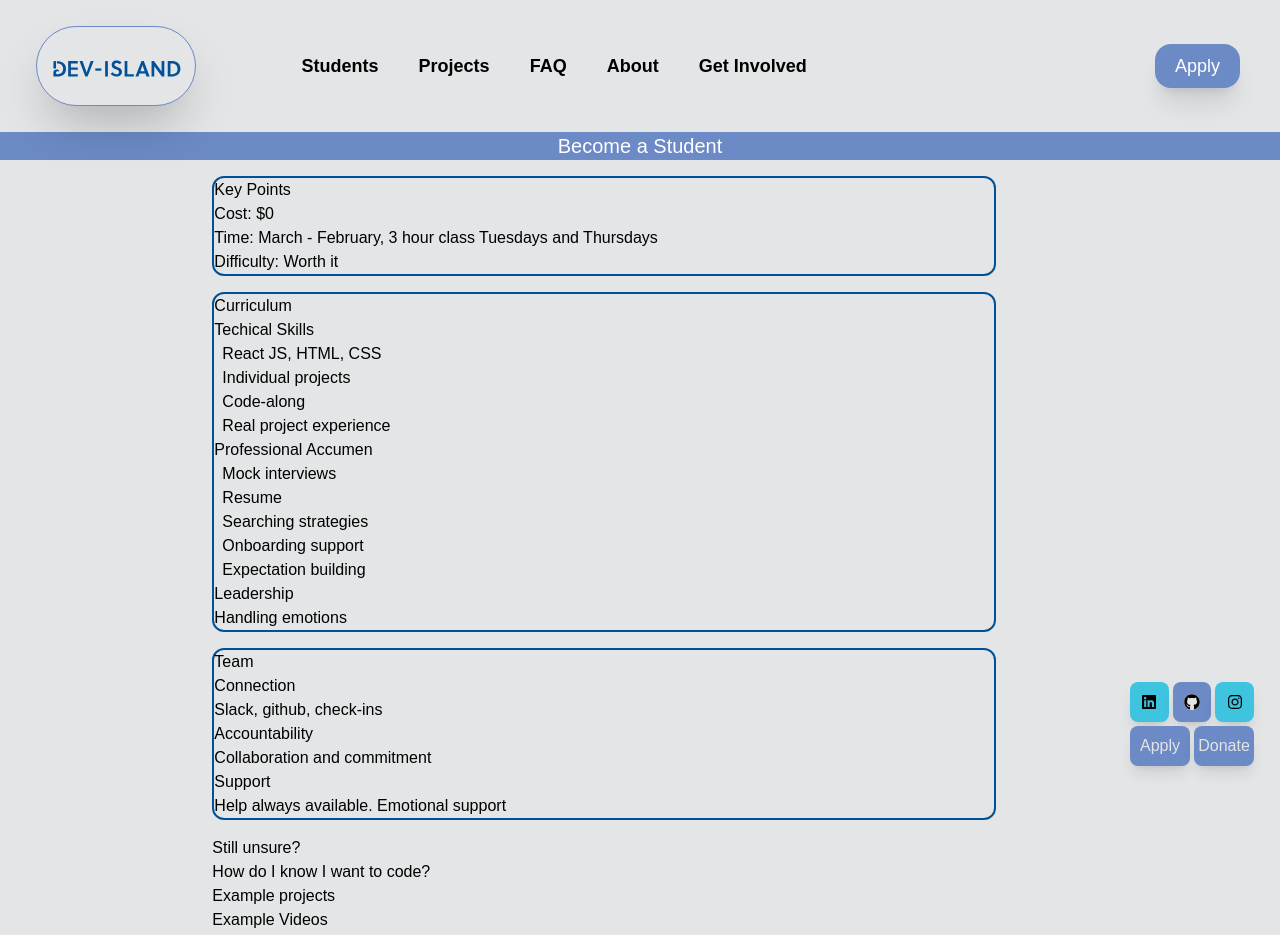
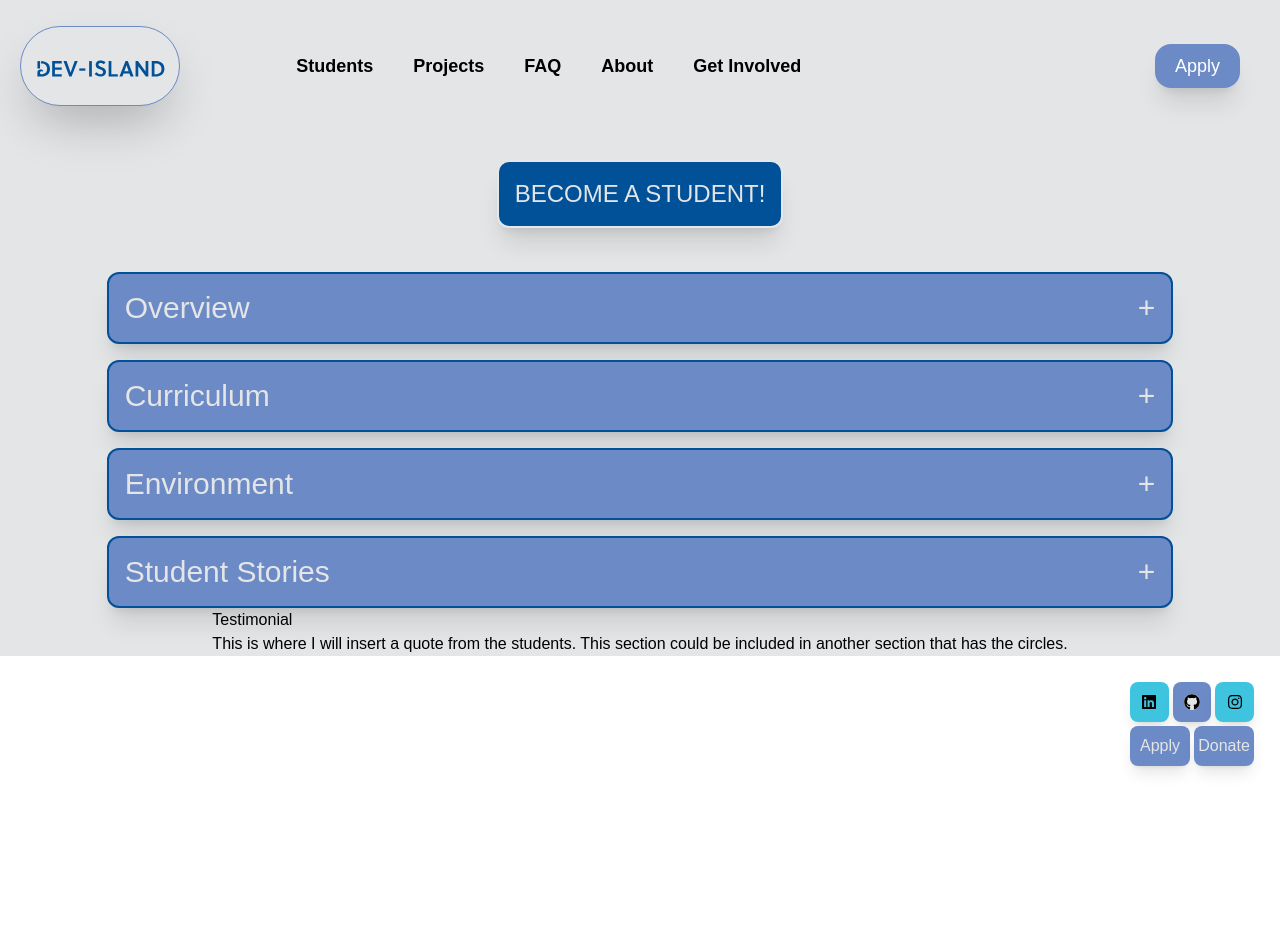
Before and after one commit to christian-faber/dev-island.org, a React (Create React App) app: page /students in a window 1280 px wide. Shown: the top 935 px of the page. After the commit the page ends 800 px from the top, so only its background shows below. Built offline with nearby package versions, Linux system fonts and the light colour scheme; a web font is replaced by a local one.

Commit message:
home page done

```diff
--- a/src/components/CallToAction.js
+++ b/src/components/CallToAction.js
@@ -18,7 +18,7 @@ export const CallToAction = () => {
         <li className="m-[2px] h-10 w-1/3 bg-misty text-black">
           <a
             href="https://github.com/orgs/dev-island/"
-            className="h-full w-full  flex justify-center align-middle items-center"
+            className="h-full w-full flex justify-center align-middle items-center"
           >
             <i className="bg-coolgray border-misty rounded-full">
               <FaGithub />
@@ -43,12 +43,12 @@ export const CallToAction = () => {
         >
           <li className="text-coolgray">Apply</li>
         </Link>
-        <Link
-          to="/donate"
+        <a
+          href="https://www.paypal.com/donate/?hosted_button_id=ERME976A9HC48"
           className="w-full h-10 m-[2px] bg-misty text-coolgray flex justify-center align-middle items-center"
         >
           <li className=" text-coolgray">Donate</li>
-        </Link>
+        </a>
       </ul>
     </div>
   );
--- a/src/components/HomeBootcamp.js
+++ b/src/components/HomeBootcamp.js
@@ -18,10 +18,8 @@ export const HomeBootcamp = () => {
             </p>
             <ul className="list-disc px-6 [&>*]:p-2 [&>*]:my-4 text-2xl lg:ml-16 ml-10">
               <li className="">9 month bootcamp</li>
-              <li className="lg:ml-4">Classes held in-person</li>
-              <li className="lg:ml-8">
-                Open to all ages, backgrounds, and experience
-              </li>
+              <li className="lg:ml-4">Classes held in-person and online</li>
+              <li className="lg:ml-8">Scholarships available</li>
             </ul>
           </div>
           <div className="lg:relative lg:w-1/3 bg-coolgray border-8 lg:border-4 border-og rounded-xl">
--- a/src/components/Top.js
+++ b/src/components/Top.js
@@ -4,11 +4,11 @@ export const Top = () => {
   // const logo = "</>";
   return (
     <>
-      <div className="flex justify-start ml-4 h-[10%]">
-        <div className="w-2/3 flex items-center align-center justify-center lg:hidden">
+      <div className="flex justify-start h-[10%]">
+        <div className="flex items-center align-center justify-start lg:hidden px-[25%] w-full">
           <img
             src="/assets/logo/Dev-Island_SeasideLogo.svg"
-            className="z-50 h-3/4"
+            className="z-50"
             alt="logo"
           ></img>
         </div>
--- a/src/data/personnel.json
+++ b/src/data/personnel.json
@@ -77,11 +77,11 @@
     {
       "name": "Natalia",
       "position": "Business Operations & Marketing Manager",
-      "background": "",
+      "background": "Natalia Alvarez was born & raised on the beautiful island of Kauaʻi. Her experience in digital marketing, social media, video content creation, and business presents an opportunity to add value and change lives in her hometown and community. New to the Dev-Island team, she holds an immense passion for helping others grow, activate their potential, and best selves.",
       "linkedin": "https://www.linkedin.com/in/natalia-alvarez-340a5525b/",
       "github": "",
       "otherlink": "",
-      "image": "/assets/DevIslandSchool_12.jpg",
+      "image": "/assets/Natalia.jpg",
       "statement": ""
     },
     {
--- a/src/pages/Donate.js
+++ b/src/pages/Donate.js
@@ -2,7 +2,10 @@ export const Donate = () => {
   return (
     <div>
       <div className="bg-purple-400 h-50 flex justify-center items-center align-center">
-        <button className="bg-black text-white rounded-2xl p-5 m-5">
+        <button
+          className="bg-black text-white rounded-2xl p-5 m-5"
+          src="https://www.paypal.com/donate/?hosted_button_id=ERME976A9HC48"
+        >
           Donate with Paypal
         </button>
       </div>
--- a/src/pages/Students.js
+++ b/src/pages/Students.js
@@ -8,59 +8,187 @@ import personnel from "../data/personnel.json";
 export const Students = () => {
   const [modalOpen, setOpen] = useState(false);
   const [character, setCharacter] = useState("");
+  const [openOverview, setOverview] = useState(false);
+  const [openCurriculum, setCurriculum] = useState(false);
+  const [openEnvironment, setEnvironment] = useState(false);
+  const [openStudent, setStudent] = useState(false);
+
   return (
     <div className="flex align-middle flex-col justify-center items-center">
       {modalOpen && character && (
         <AboutModal character={character} setOpen={setOpen} />
       )}
-
-      <h1 className="flex align-center items-center justify-center text-xl font-sans bg-gradient-to-b bg-misty w-full text-white">
-        Become a Student
-      </h1>
-      <div className="">
-        <div className="mt-4 border-seaside border-2 rounded-xl w-11/12">
-          <h1>Key Points</h1>
-          <ul>
-            <li>Cost: $0</li>
-            <li>Time: March - February, 3 hour class Tuesdays and Thursdays</li>
+      <div
+        className="flex align-center items-center justify-center
+          bg-gradient-to-b w-full px-[5%] py-5 hover:scale-125 transition transform"
+      >
+        <Link to="/apply" className="">
+          <button className="border-2 rounded-xl p-4 shadow-xl m-2 bg-seaside text-coolgray text-2xl">
+            BECOME A STUDENT!
+          </button>
+        </Link>
+      </div>
+      <div className="flex flex-col w-5/6 justify-center">
+        <div className="mt-4 border-seaside bg-misty border-2 rounded-xl p-4 shadow-xl text-coolgray">
+          {!openOverview && (
+            <div
+              onClick={() => setOverview(true)}
+              className="flex flex-row justify-between"
+            >
+              <h1 className="text-3xl">Overview</h1>
+              <button className="text-3xl">+</button>
+            </div>
+          )}
+          {openOverview && (
+            <>
+              <div
+                onClick={() => setOverview(false)}
+                className="flex flex-row justify-between "
+              >
+                <h1 className="text-3xl border-b-2 border-black">Overview</h1>
+                <button className="text-3xl">-</button>
+              </div>
+              <ul className="list-disc [&>*]:ml-4 [&>*]:text-xl">
+                <li>Scholarships available</li>
+                <li>
+                  Time: March - February, 3 hour class Tuesdays and Thursdays
+                </li>
                 <li>Difficulty: Worth it</li>
               </ul>
+            </>
+          )}
         </div>
-        <div className="mt-4 border-seaside border-2 rounded-xl w-11/12">
-          <h1>Curriculum</h1>
-          <h2>Techical Skills</h2>
-          <p className="ml-2">React JS, HTML, CSS</p>
-          <p className="ml-2">Individual projects</p>
-          <p className="ml-2">Code-along</p>
-          <p className="ml-2">Real project experience</p>
-          <h2>Professional Accumen</h2>
-          <p className="ml-2">Mock interviews</p>
-          <p className="ml-2">Resume</p>
-          <p className="ml-2">Searching strategies</p>
-          <p className="ml-2">Onboarding support</p>
-          <p className="ml-2">Expectation building</p>
-          <h2>Leadership</h2>
-          <h2>Handling emotions</h2>
+        <div className="mt-4 border-seaside bg-misty border-2 rounded-xl p-4 shadow-xl text-coolgray">
+          {!openCurriculum && (
+            <div
+              onClick={() => setCurriculum(true)}
+              className="flex-row flex justify-between"
+            >
+              <h1 className="text-3xl">Curriculum</h1>
+              <button className="text-3xl">+</button>
             </div>
-        <div className="my-4 border-seaside border-2 rounded-xl w-11/12">
-          <h1>Team</h1>
-          <h2>Connection</h2>
-          <p>Slack, github, check-ins</p>
-          <h2>Accountability</h2>
-          <p>Collaboration and commitment</p>
-          <h2>Support</h2>
-          <p>Help always available. Emotional support</p>
+          )}
+          {openCurriculum && (
+            <>
+              <div
+                onClick={() => setCurriculum(false)}
+                className="flex-row flex justify-between"
+              >
+                <h1 className="text-3xl border-b-2 border-black">Curriculum</h1>
+                <button className="text-3xl">-</button>
               </div>
-        <div>
-          <h2>Still unsure?</h2>
-          <p>How do I know I want to code?</p>
-          <p>Example projects</p>
-          <p>Example Videos</p>
-          <p>What others are saying</p>
+              <div className="m-4">
+                <h2 className="font-semibold text-xl justify-center flex">
+                  Languages
+                </h2>
+                <ul className="list-disc [&>*]:ml-4 [&>*]:text-xl">
+                  <li>React.js</li>
+                  <li>HTML</li>
+                  <li>CSS</li>
+                  <li>JavaScript</li>
+                </ul>
               </div>
-        <hr />
-        <div>
-          <h1>Student Stories</h1>
+              <div className="m-4">
+                <h2 className="font-semibold text-xl justify-center flex">
+                  Techical Skills
+                </h2>
+                <ul className="list-disc [&>*]:ml-4 [&>*]:text-xl">
+                  <li>Individual Projects</li>
+                  <li>Code-Along</li>
+                  <li>Capstone</li>
+                </ul>
+              </div>
+              <div className="m-4">
+                <h2 className="font-semibold text-xl justify-center flex">
+                  Professional Skills
+                </h2>
+                <ul className="list-disc [&>*]:ml-4 [&>*]:text-xl">
+                  <li>Mock Interviews</li>
+                  <li>Resume creation</li>
+                  <li>Job-search Strategy</li>
+                  <li>Networking Practice</li>
+                  <li>Expectation Setting</li>
+                  <li>Mentorship</li>
+                </ul>
+              </div>
+            </>
+          )}
+        </div>
+        <div className="mt-4 border-seaside bg-misty border-2 rounded-xl p-4 shadow-xl text-coolgray">
+          {!openEnvironment && (
+            <div
+              onClick={() => setEnvironment(true)}
+              className="flex flex-row justify-between"
+            >
+              <h1 className="text-3xl">Environment</h1>
+              <button className="text-3xl">+</button>
+            </div>
+          )}
+          {openEnvironment && (
+            <>
+              <div
+                onClick={() => setEnvironment(false)}
+                className="flex flex-row justify-between"
+              >
+                <h1 className="text-3xl border-b-2 border-black">
+                  Environment
+                </h1>
+                <button className="text-3xl">-</button>
+              </div>
+              <div className="m-4">
+                <h2 className="font-semibold text-xl justify-center flex">
+                  Connection
+                </h2>
+                <ul className="list-disc [&>*]:ml-4 [&>*]:text-xl">
+                  <li>Slack</li>
+                  <li>GitHub</li>
+                  <li>Virtual Office</li>
+                </ul>
+              </div>
+              <div className="m-4">
+                <h2 className="font-semibold text-xl justify-center flex">
+                  Accountability
+                </h2>
+                <ul className="list-disc [&>*]:ml-4 [&>*]:text-xl">
+                  <li>Collaboration</li>
+                  <li>Commitment</li>
+                </ul>
+              </div>
+              <div className="m-4">
+                <h2 className="font-semibold text-xl justify-center flex">
+                  Support
+                </h2>
+                <ul className="list-disc [&>*]:ml-4 [&>*]:text-xl">
+                  <li>Help when you ask</li>
+                  <li>Mentorship</li>
+                  <li>Emotional support</li>
+                </ul>
+              </div>
+            </>
+          )}
+        </div>
+        <div className="mt-4 border-seaside bg-misty border-2 rounded-xl p-4 shadow-xl text-coolgray">
+          {!openStudent && (
+            <div
+              onClick={() => setStudent(true)}
+              className="flex flex-row justify-between"
+            >
+              <h1 className="text-3xl">Student Stories</h1>
+              <button className="text-3xl">+</button>
+            </div>
+          )}
+          {openStudent && (
+            <>
+              <div
+                onClick={() => setStudent(false)}
+                className="flex flex-row justify-between"
+              >
+                <h1 className="text-3xl border-b-2 border-black">
+                  Student Stories
+                </h1>
+                <button className="text-3xl">-</button>
+              </div>
+              <div className="mt-4">
                 <Cohort
                   students={personnel.students}
                   modalOpen={modalOpen}
@@ -76,6 +204,11 @@ export const Students = () => {
                   setCharacter={setCharacter}
                 />
               </div>
+            </>
+          )}
+        </div>
+      </div>
+
       <div>
         <h1>Testimonial</h1>
         <p>
@@ -83,14 +216,6 @@ export const Students = () => {
           could be included in another section that has the circles.
         </p>
       </div>
-        <div>
-          <Link to="/apply" className="">
-            <button className="border-2 rounded-xl p-4 m-2 shadow bg-misty text-white">
-              BECOME A STUDENT!
-            </button>
-          </Link>
-        </div>
-      </div>
     </div>
   );
 };
```
Also changed, not shown: public/assets/Natalia.jpg (added). Lines whose indentation alone changed are shown as unchanged.
